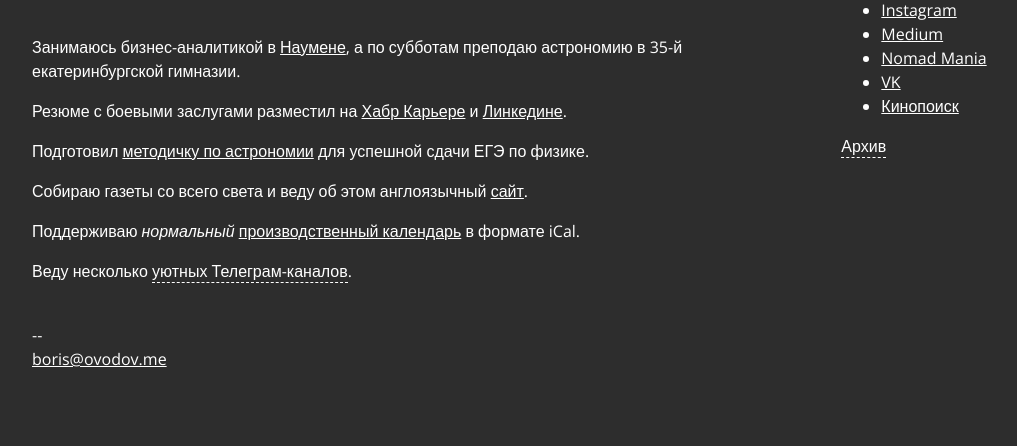
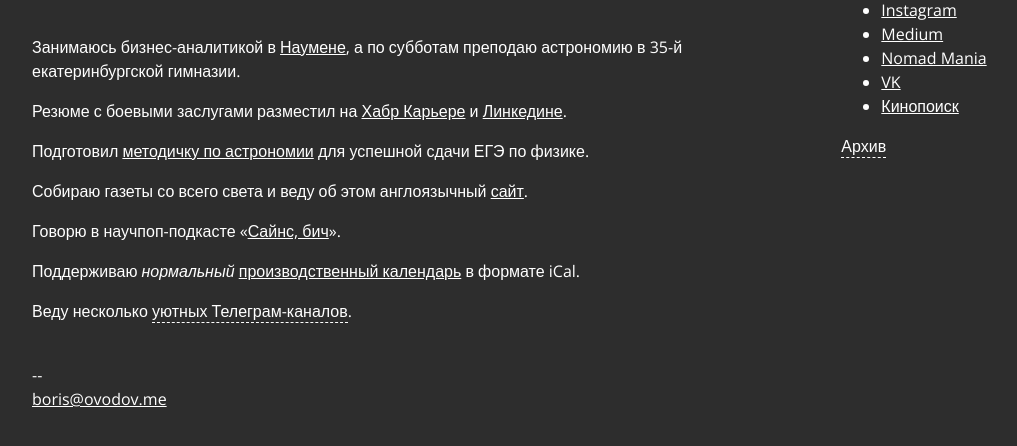
Before and after one commit to borisovodov/ovodovme, a Flask app: page / in a window 1280 px wide. Shown: the part 186-632 px from the top of the page, without its empty margins (16-1033 px from the left). Run offline with Flask 2, Linux system fonts and the light colour scheme; some libraries are stand-ins or nearby versions.

Commit message:
Добавил упоминание подкаста «Сайнс, бич».

```diff
--- a/templates/index.html
+++ b/templates/index.html
@@ -40,6 +40,7 @@
 					<p>Резюме с боевыми заслугами разместил на <a href="https://career.habr.com/borisovodov">Хабр Карьере</a> и <a href="https://www.linkedin.com/in/borisovodov/">Линкедине</a>.</p>
 					<p>Подготовил <a href="{{ url_for('astroege') }}">методичку по астрономии</a> для успешной сдачи ЕГЭ по физике.</p>
 					<p>Собираю газеты со всего света и веду об этом англоязычный <a href="https://papersaround.com/">сайт</a>.</p>
+					<p>Говорю в научпоп-подкасте «<a href="https://anchor.fm/sciencebitch">Сайнс, бич</a>».</p>
 					<p>Поддерживаю <i>нормальный</i> <a href="{{ url_for('trud') }}">производственный календарь</a> в формате iCal.</p>
 					<p>Веду несколько <a class="dashedlink" data-toggle="collapse" href="#tg">уютных Телеграм-каналов</a>.</p>
 					<div id="tg" class="collapse">
```
